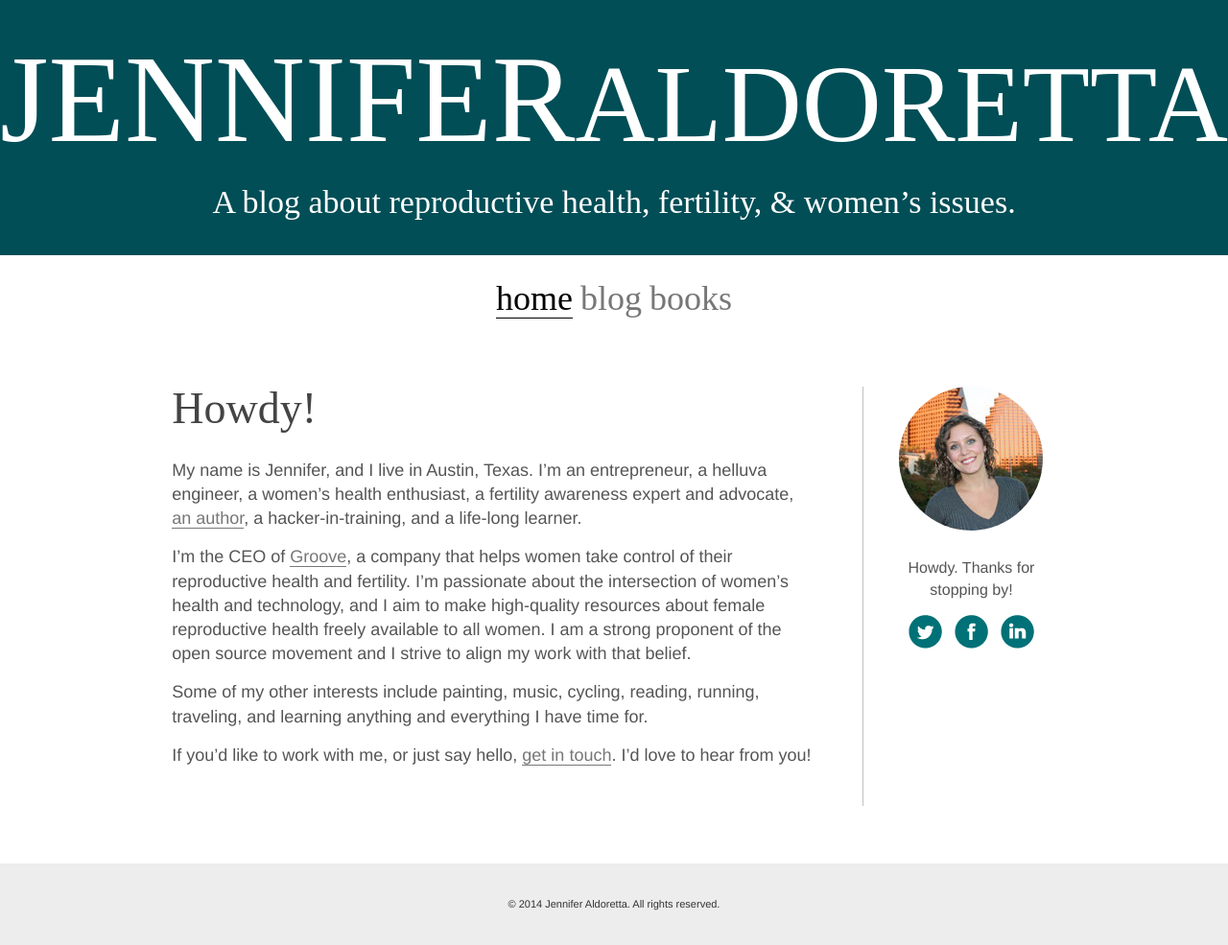
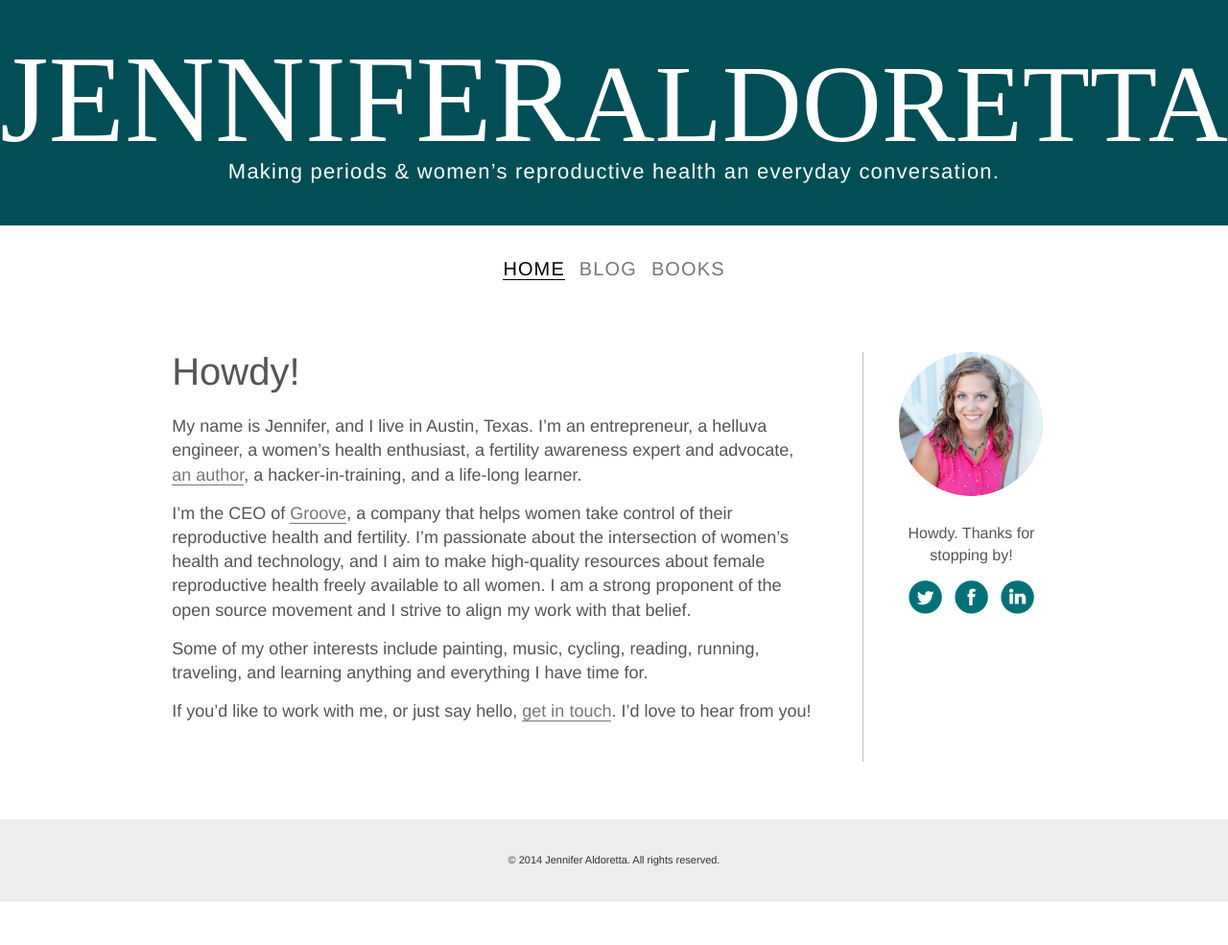
Before and after one commit to jaldoretta/jaldoretta.github.io, a Jekyll site: the page built from index.html, in a window 1280 px wide. Shown: the whole page at 96% size. Built offline with Jekyll 4.4.1, drawn with Linux system fonts in a browser that asks for light colours; Markdown is read by kramdown in place of the engine named in the settings; after the commit the page ends 940 px from its top, so only the background shows below that.

Commit message:
added Bustle article to personal site, tweaked design elements

```diff
--- a/_includes/header.html
+++ b/_includes/header.html
@@ -33,24 +33,24 @@
 		<div class="header-container">
 			<div class="main-header-text">
 				<h1><span class="light">JENNIFER</span><span class="double-line">ALDORETTA</span></h1>
-				<h2><span class="light">A blog about reproductive health, fertility, &amp; women&rsquo;s issues.</span></h2>
+				<h2><span class="thin">Making periods &amp; women&rsquo;s reproductive health an everyday conversation.</span></h2>
 			</div><!--.main-header-text-->
 			<nav>
 				<ul>
 	        {% if page.url == "/" %}
-	        <li class="nav"><a class="nav-text-link active" href="/">home</a></li>
+	        <li class="nav"><a class="nav-text-link active" href="/">HOME</a></li>
 	        {% else %}
-	        <li class="nav"><a class="nav-text-link" href="/">home</a></li>
+	        <li class="nav"><a class="nav-text-link" href="/">HOME</a></li>
 	        {% endif %}
 	        {% if page.url contains "/blog" %}
-	        <li class="nav"><a class="nav-text-link active" href="/blog">blog</a></li>
+	        <li class="nav"><a class="nav-text-link active" href="/blog">BLOG</a></li>
 	        {% else %}
-	        <li class="nav"><a class="nav-text-link" href="/blog">blog</a></li>
+	        <li class="nav"><a class="nav-text-link" href="/blog">BLOG</a></li>
 	        {% endif %}
 	        {% if page.url contains "/books" %}
-	        <li class="nav"><a class="nav-text-link active" href="/books">books</a></li>
+	        <li class="nav"><a class="nav-text-link active" href="/books">BOOKS</a></li>
 	        {% else %}
-	        <li class="nav"><a class="nav-text-link" href="/books">books</a></li>
+	        <li class="nav"><a class="nav-text-link" href="/books">BOOKS</a></li>
 	        {% endif %}
 	    	</ul>
       </nav>
--- a/_layouts/blog-post.html
+++ b/_layouts/blog-post.html
@@ -7,7 +7,7 @@
 	    <meta property="og:description" content="{{ post.excerpt }}" />
 	    <meta name="description" content="I write about startups, feminism, women's health, fertility awareness, and other topics.">
 	    <meta name="viewport" content="width=device-width, initial-scale=1.0, user-scalable=no">
-	    <meta property="og:image" content="http://www.jenniferaldoretta.com/img/JA.jpg"/>
+	    <meta property="og:image" content="http://www.jenniferaldoretta.com/img/Jennifer-Aldoretta.jpg"/>
 	    <link rel='stylesheet' type='text/css' href='/css/reset.css'/>
 	    <link rel='stylesheet' type='text/css' href='/css/style.css'/>
 	    <link rel="shortcut icon" href="/img/favicon.png" type="image/png">
--- a/books.html
+++ b/books.html
@@ -15,7 +15,7 @@
 					</div>
 					<div class="body-right-column">
 						<p><em>The Cycle</em> explores the complex relationship between society and menstruation, and suggests ways in which we can help overcome the burdens of menstrual-related stigmas faced by women. I seek to break down this stigma by educating readers on the many benefits of a natural menstrual cycle, including natural and highly-effective pregnancy prevention, pregnancy assistance, maintenance of gynecological health, and timely diagnosis of many reproductive disorders.</p>
-						<p><em>The Cycle</em> will teach you the details of practicing the sympto-thermal method of fertility awareness for these purposes, and along the way will hopefully make the taboo topic of menstruation feel a little more human. I am so passionate about this subject that I have made the book <a class="body-text-link" href="https://www.readytogroove.com/the-cycle/">available for free</a>.</p>
+						<p><em>The Cycle</em> will teach you the details of practicing the sympto-thermal method of fertility awareness for these purposes, and along the way will hopefully make the taboo topic of menstruation feel a little more human. I am so passionate about this subject that I have made the book <a target="_blank" class="body-text-link" href="http://www.readytogroove.com/the-cycle/">available for free</a>.</p>
 					</div>
 				</div>
 			</div>
--- a/css/style.css
+++ b/css/style.css
@@ -45,12 +45,12 @@
 	font-size: 130px;
 	text-align: center;
 	color: #444;
-	padding-bottom: 2%;
+/*	padding-bottom: 2%;*/
 }
 
 h2 {
-	font-family: 'Ostrich-Med';
-	font-size: 34px;
+	font-family: 'Helvetica Neue';
+	font-size: 22px;
 	color: white;
 	text-align: center;
 	padding-left: 2%;
@@ -105,6 +105,13 @@
 	color: white;
 }
 
+.thin {
+	font-family: 'Helvetica Neue';
+	font-weight: 100;
+	letter-spacing: .1ch;
+	color: white;
+}
+
 .double-line {
 	font-family: 'Ostrich-Bold';
 	font-size: 115px;
@@ -117,7 +124,7 @@
 }
 
 .main-header-text {
-	padding-bottom: 3%;
+	padding-bottom: 3.5%;
 	padding-top: 3%;
 	text-align: center;
 }
@@ -132,7 +139,7 @@
 
 li.nav {
 	display: inline-block;
-		margin-right: 3px;
+		margin-right: 10px;
 }
 
 	li.nav:last-child {
@@ -140,8 +147,10 @@
 	}
 
 .nav-text-link {
-	font-family: 'Ostrich-Med';
-	font-size: 36px;
+	font-family: 'helvetica neue';
+	font-weight: 200;
+	letter-spacing: 0.1ch;
+	font-size: 20px;
 	border: none;
 }
 
@@ -199,9 +208,11 @@
 }
 
 .body-title {
-	font-family: 'Ostrich-Med';
-	font-size: 46px;
+	color: #555;
+	font-size: 40px;
 	text-align: left;
+	padding: 0;
+	margin-bottom: 10px;
 }
 
 p.blog-list, p.blog-date {
@@ -265,6 +276,7 @@
 }
 
 img.JA-img {
+	max-width: 150px;
 	border-radius: 50%;
 }
 
@@ -300,11 +312,11 @@
 	}
 
 	h2 {
-		font-size: 28px;
+		font-size: 22px;
 	}
 
 	.nav-text-link {
-		font-size: 26px;
+		font-size: 20px;
 	}
 
 	.body-container {
@@ -325,7 +337,7 @@
 	}
 
 	h2 {
-		font-size: 24px;
+		font-size: 20px;
 	}
 
 	.double-line {
--- a/index.html
+++ b/index.html
@@ -1,15 +1,15 @@
 ---
-title: Home - Jennifer Aldoretta
+title: Meet Jennifer Aldoretta
 ---
 
 {% include header.html %}
 
 		<div class="body-container">
 			<div class="left-column">
-				<h1 class="body-title">Howdy!</h1>
+				<h2 class="body-title">Howdy!</h1>
 				<div id="hide">
 					<div class="img-resize">
-							<img class="JA-img" src="/img/Jennifer-Aldoretta.jpg" alt="Jennifer Aldoretta image" />
+							<img class="JA-img" src="/img/Jennifer-Aldoretta.jpg" alt="Jennifer Aldoretta" />
 					</div>
 					<div>
 						<ul>
@@ -27,7 +27,7 @@
 				</div><!--#hide-->
 				<div class="body-wrapper">
 					<p>My name is Jennifer, and I live in Austin, Texas. I&rsquo;m an entrepreneur, a helluva engineer, a women&rsquo;s health enthusiast, a fertility awareness expert and advocate, <a class="body-text-link" href="/books">an author</a>, a hacker-in-training, and a life-long learner.</p>
-					<p>I&rsquo;m the CEO of <a class="body-text-link" href="http://www.readytogroove.com">Groove</a>, a company that helps women take control of their reproductive health and fertility. I&rsquo;m passionate about the intersection of women&rsquo;s health and technology, and I aim to make high-quality resources about female reproductive health freely available to all women. I am a strong proponent of the open source movement and I strive to align my work with that belief.</p>
+					<p>I&rsquo;m the CEO of <a target="_blank" class="body-text-link" href="http://www.readytogroove.com">Groove</a>, a company that helps women take control of their reproductive health and fertility. I&rsquo;m passionate about the intersection of women&rsquo;s health and technology, and I aim to make high-quality resources about female reproductive health freely available to all women. I am a strong proponent of the open source movement and I strive to align my work with that belief.</p>
 					<p>Some of my other interests include painting, music, cycling, reading, running, traveling, and learning anything and everything I have time for.</p>
 					<p>If you&rsquo;d like to work with me, or just say hello, <a class="body-text-link" href="mailto:jennifer@readytogroove.com">get in touch</a>. I&rsquo;d love to hear from you!</p>
 				</div>
```
Also changed, not shown: _posts/2014-11-28-instead-of-the-pill-i-touch-my-cervix-every-day-yes-really.md (added, +7 -0 lines), img/Jennifer-Aldoretta.jpg, 1 other file.
